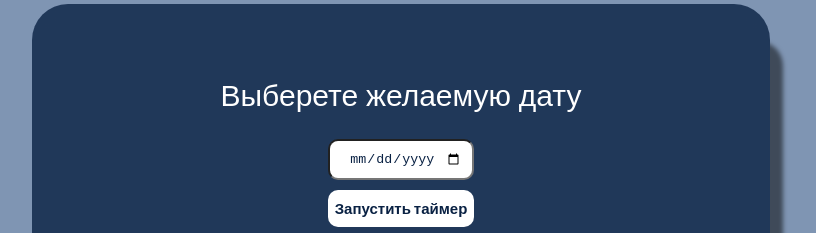
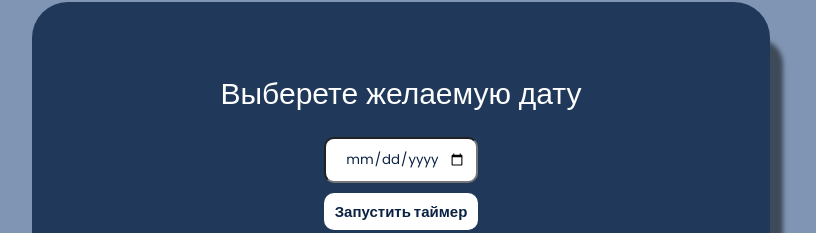
Before and after one commit to petr-rikhter/wish-timer, a React (Create React App) app: page / in a window 1280 px wide. Shown: the part 187-420 px from the top of the page, without its empty margins (239-1055 px from the left). Built offline with nearby package versions, Linux system fonts and the light colour scheme.

Commit message:
fixed input problem

```diff
--- a/src/App.css
+++ b/src/App.css
@@ -35,6 +35,7 @@
 }
 
 .input {
+  font-family: "Poppins", sans-serif;
   border-radius: 10px;
   text-align: center;
   padding: 10px 10px;
--- a/src/App.js
+++ b/src/App.js
@@ -19,6 +19,9 @@ const App = () => {
   const days = padTime(Math.floor(timeLeft / (1000 * 60 * 60 * 24)));
 
   const hideErrorInput = () => {
+    if (inputValue.current.value) {
+      return;
+    }
     if (new Date(inputValue.current.value).getTime() <= new Date().getTime()) {
       setPastErrorDate(true);
     } else {
```
